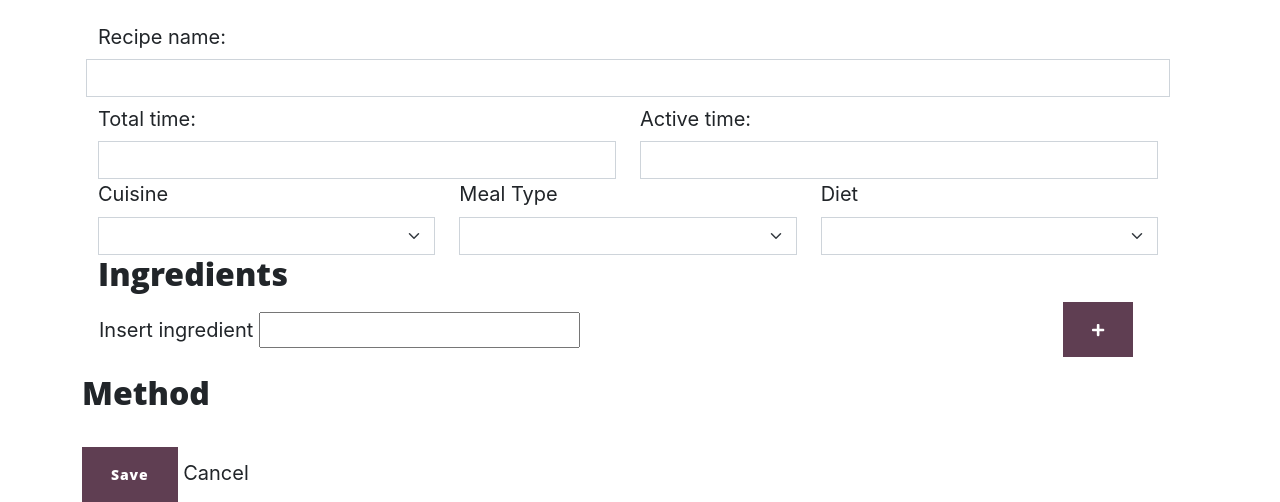
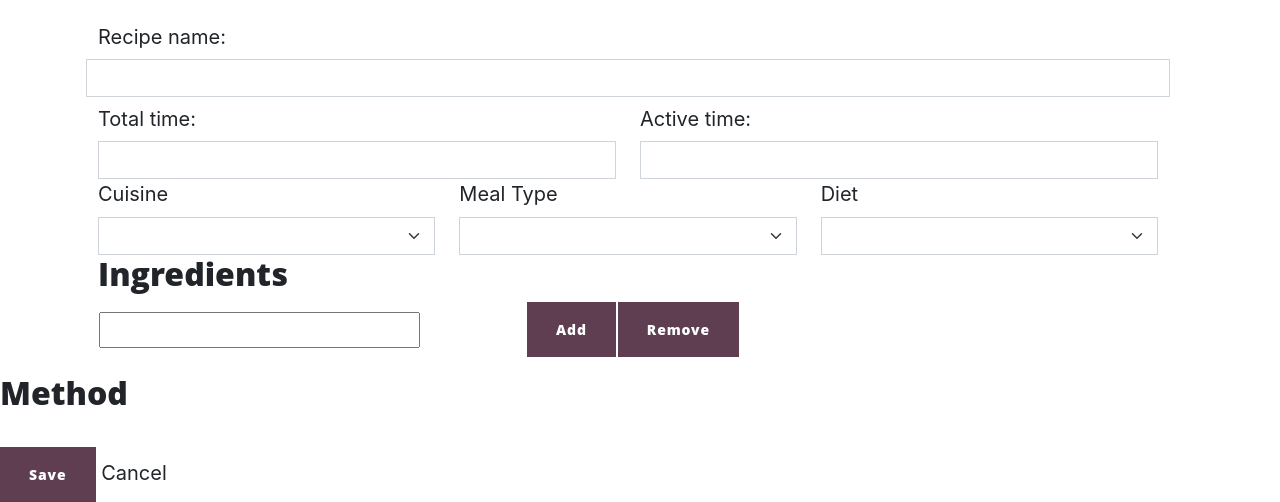
Before and after one commit to ElrieM/MS3-RecipeBundle, a Flask app: page /add_recipe in a window 1280 px wide. Shown: the part 473-975 px from the top of the page. Run offline with Flask 2, Linux system fonts and the light colour scheme; some libraries are stand-ins or nearby versions; some web fonts are replaced.

Commit message:
docs: Create add new ingredient script

```diff
--- a/templates/add_recipe.html
+++ b/templates/add_recipe.html
@@ -44,25 +44,22 @@
             <div class="row">
                 <div class="col-sm-12">
                     <h2>Ingredients</h2>
-                    <!-- Adapted from https://getbootstrap.com/docs/5.1/forms/input-group/ -->
-                    <div>
-                        <table class="col-sm-12">
-                            <thead>
+                    <table id="ingredient-list">
                         <tr>
-                                    <td class="col-sm-10">
-                                        <label for="inputIngred">Insert ingredient</label>
-                                        <input type="text" id="inputIngred">
+                            <td class="col-8">
+                                <input type="text" id="inputIngred" required>
                             </td>
-                                    <td class="col-sm-1">
-                                        <button class="btn btn-primary" type="button" id="add-ingredient"
-                                            onclick="add_ingredient(inputIngred)">
-                                            <i class="fas fa-plus"></i>
-                                        </button>
+                            <div class="col">
+                                <td>
+                                    <input class="btn btn-primary" type="button" value="Add"
+                                        onclick="addIngredient()">
                                 </td>
+                                <td>
+                                    <input class="btn btn-primary" type="button" value="Remove"
+                                        onclick="delIngredient()">
+                                </td>
+                            </div>
                         </tr>
-                            </thead>
-                            <tbody id="ingredient-list">
-                            </tbody>
                     </table>
                 </div>
             </div>
```
Also changed, not shown: static/js/adj-recipe.js (+19 -14 lines). Lines whose indentation alone changed are shown as unchanged.
